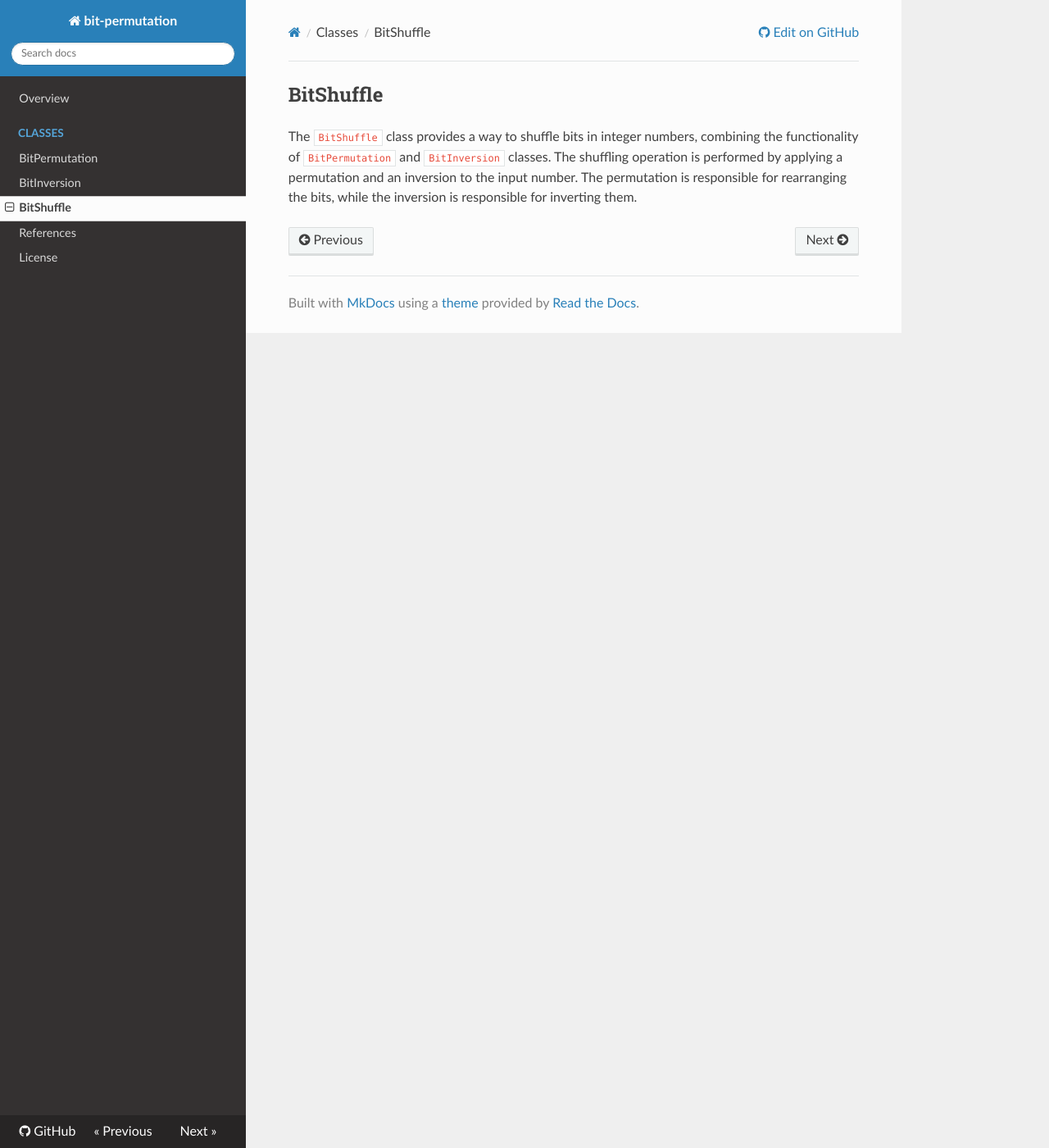
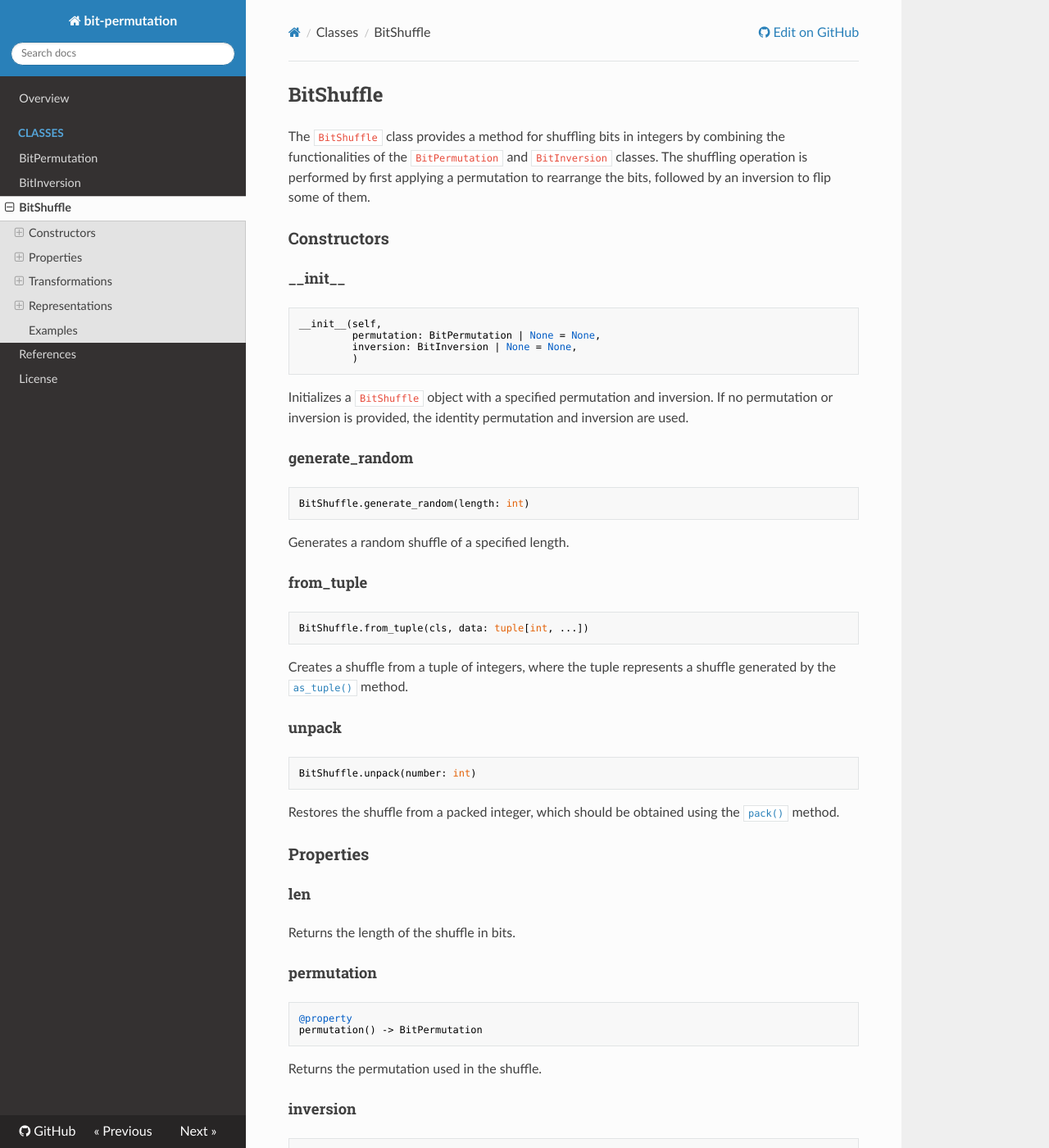
Before and after one commit to alistratov/bit-permutation, an MkDocs documentation site: the page built from docs/classes/bit_shuffle.md, in a window 1280 px wide and 1400 px high. Shown: the whole window at 82% size. Built offline with MkDocs 1.6.1, drawn with Linux system fonts in a browser that asks for light colours; nearby versions of some CDN libraries; some of the changed text lies outside the part shown.

Commit message:
Update documentation

````diff
--- a/docs/classes/bit_shuffle.md
+++ b/docs/classes/bit_shuffle.md
@@ -1,2 +1,101 @@
 ## BitShuffle
-The `BitShuffle` class provides a way to shuffle bits in integer numbers, combining the functionality of `BitPermutation` and `BitInversion` classes. The shuffling operation is performed by applying a permutation and an inversion to the input number. The permutation is responsible for rearranging the bits, while the inversion is responsible for inverting them.
+The `BitShuffle` class provides a method for shuffling bits in integers by combining the functionalities of the `BitPermutation` and `BitInversion` classes. The shuffling operation is performed by first applying a permutation to rearrange the bits, followed by an inversion to flip some of them.
+
+### Constructors
+#### \_\_init__
+```python
+__init__(self,
+         permutation: BitPermutation | None = None,
+         inversion: BitInversion | None = None,
+         )
+```
+Initializes a `BitShuffle` object with a specified permutation and inversion. If no permutation or inversion is provided, the identity permutation and inversion are used.
+
+#### generate_random
+```python
+BitShuffle.generate_random(length: int)
+```
+Generates a random shuffle of a specified length.
+
+#### from_tuple
+```python
+BitShuffle.from_tuple(cls, data: tuple[int, ...])
+```
+Creates a shuffle from a tuple of integers, where the tuple represents a shuffle generated by the [`as_tuple()`](#as_tuple) method.
+
+#### unpack
+```python
+BitShuffle.unpack(number: int)
+```
+Restores the shuffle from a packed integer, which should be obtained using the [`pack()`](#pack) method.
+
+### Properties
+#### len
+Returns the length of the shuffle in bits.
+
+#### permutation
+```python
+@property
+permutation() -> BitPermutation
+```
+Returns the permutation used in the shuffle.
+
+#### inversion
+```python
+@property
+inversion() -> BitInversion
+```
+Returns the inversion used in the shuffle.
+
+#### is_identity
+```python
+is_identity() -> bool
+```
+Checks if the shuffle is the identity transformation, meaning no bits are moved or inverted.
+
+### Transformations
+#### shuffle
+```python
+shuffle(x: int) -> int
+```
+Applies the permutation and bit inversion to the input integer `x` and returns the result.
+
+#### unshuffle
+```python
+unshuffle(x: int) -> int
+```
+Applies the inverse permutation and bit inversion to the input integer `x`, returning the original value.
+
+### Representations
+#### as_tuple
+```python
+as_tuple() -> tuple[int, ...]
+```
+Returns the shuffle as a tuple of integers.
+
+#### pack
+```python
+pack() -> int
+```
+Packs the shuffle into a single integer. The packed integer can be used to restore the shuffle later using the `unpack` method.
+
+**Caution**: the resulting integer can be very large.
+
+### Examples
+Create a random shuffle and apply it to a set of numbers:
+```python
+bs = BitShuffle.generate_random(16)
+assert len(bs.permutation) == 16
+assert len(bs.inversion) == 16
+assert len(bs) == 16
+
+for x in (-123, -1, 0, 1, 123, 2009, 314159265358979323846):
+    y = bs.shuffle(x)
+    z = bs.unshuffle(y)
+    assert z == x
+
+packed = bs.pack()
+print(packed)  # e.g., 2457135333419351350929424
+recovered = BitShuffle.unpack(packed)
+assert recovered == bs
+```
--- a/pyproject.toml
+++ b/pyproject.toml
@@ -1,6 +1,6 @@
 [project]
 name = "bit-permutation"
-version = "1.0.18"
+version = "1.0.19"
 authors = [
   { name="Oleh Alistratov", email="alistratov.dev@gmail.com" },
 ]
````
Also changed, not shown: README.md (+19 -27 lines), docs/classes/bit_inversion.md (+7 -9 lines), docs/classes/bit_permutation.md (+27 -20 lines), docs/index.md (+21 -43 lines), docs/references.md (+2 -8 lines).
